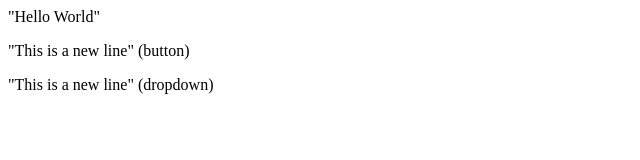
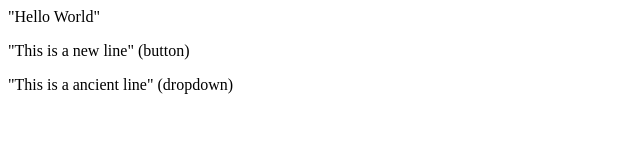
Before and after one commit to aj-king2507/LocalRepo, a plain HTML site: page index.html in a window 1280 px wide. Shown: the full height of the page, 0-640 px from the left. Drawn offline with Linux system fonts and the light colour scheme.

Commit message:
Ancient line

```diff
--- a/index.html
+++ b/index.html
@@ -1,3 +1,3 @@
 <p>"Hello World"</p>
 <p>"This is a new line" (button) </p>
-<p>"This is a new line" (dropdown)</p>
+<p>"This is a ancient line" (dropdown)</p>
```
